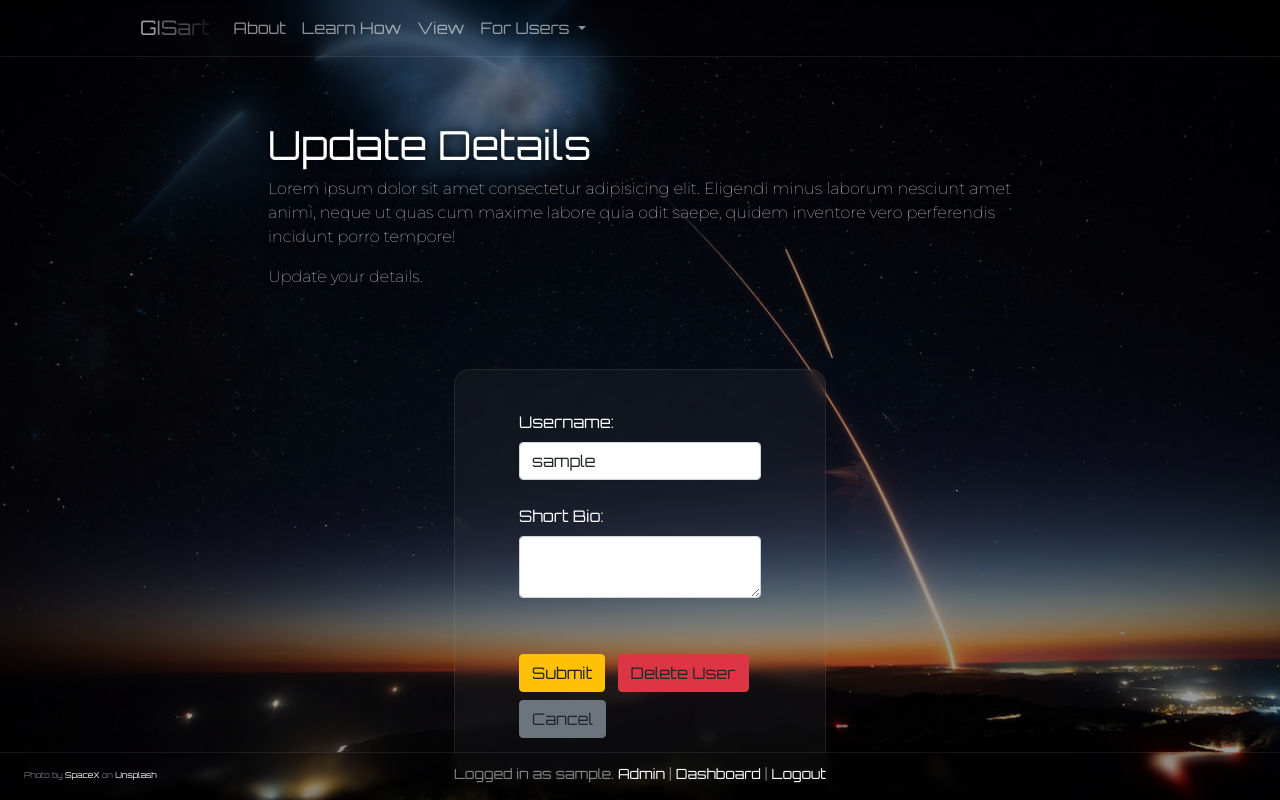
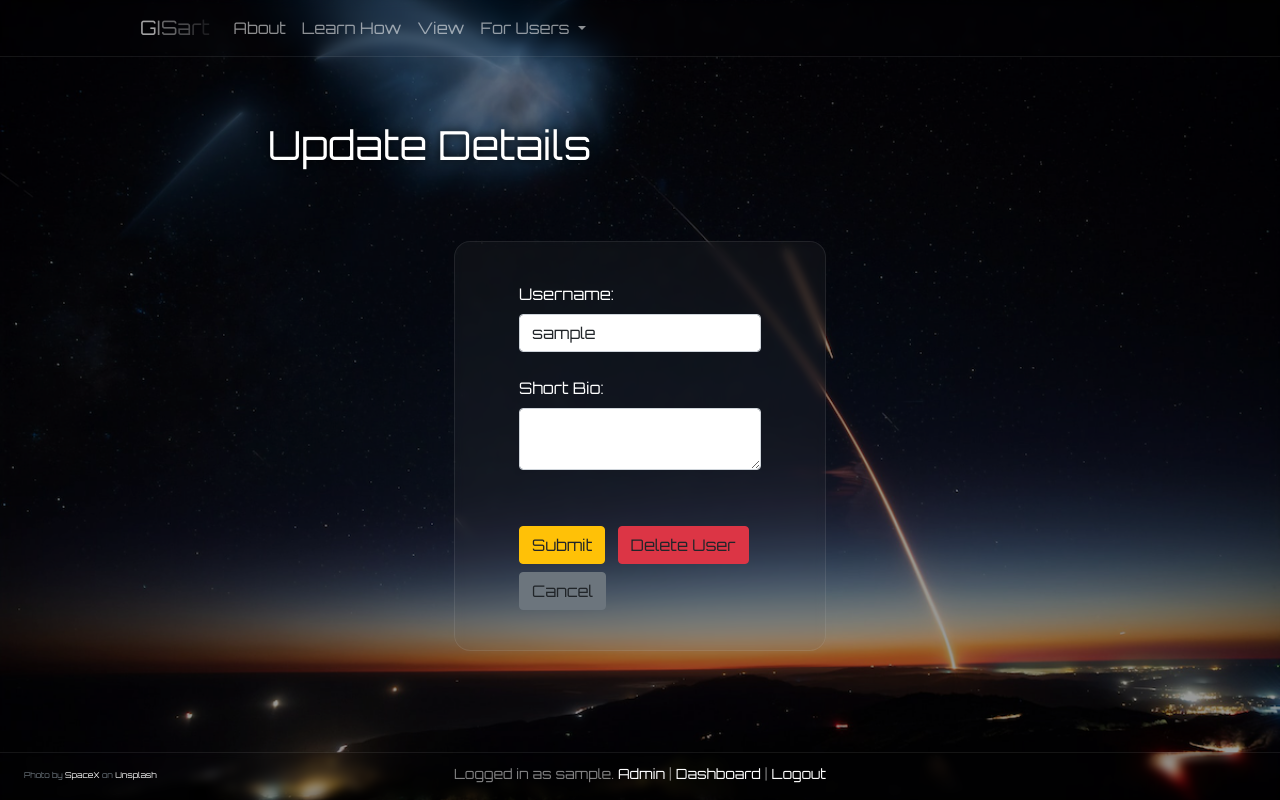
Before and after one commit to govindraj7/GISart_Blog, a Flask app: page /update/1/1 in a window 1280 px wide. Run offline with Flask 2, Linux system fonts and the light colour scheme; the visitor is signed in with stand-in values (Sample User, id 1); data comes from the database, SQL or seed files in the repository; some libraries are stand-ins or nearby versions.

Commit message:
Cleaned up Title section.
Had floating paragraph of meaningless text.

```diff
--- a/app/templates/user_pgs/update.html
+++ b/app/templates/user_pgs/update.html
@@ -9,12 +9,6 @@
   <h1>GISart</h1>
   {% endif %}
 
-  <p>
-    Lorem ipsum dolor sit amet consectetur adipisicing elit. Eligendi minus
-    laborum nesciunt amet animi, neque ut quas cum maxime labore quia odit
-    saepe, quidem inventore vero perferendis incidunt porro tempore!
-  </p>
-  <p>Update your details.</p>
   <br />
   <!-- signup(update) form -->
   <form
```
